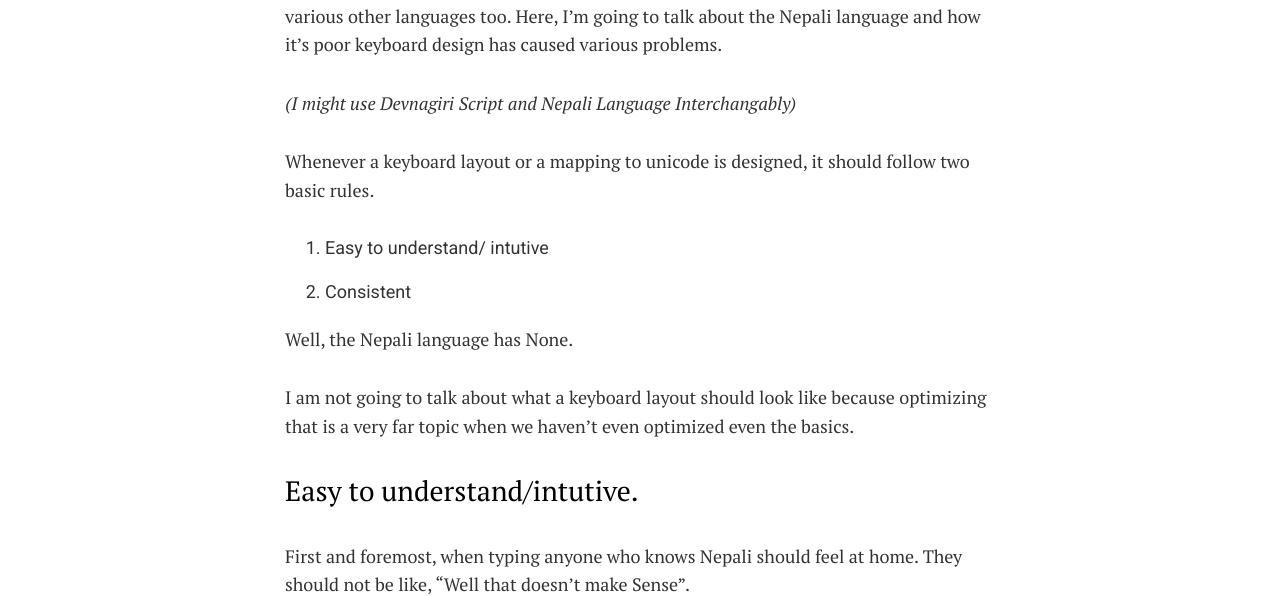
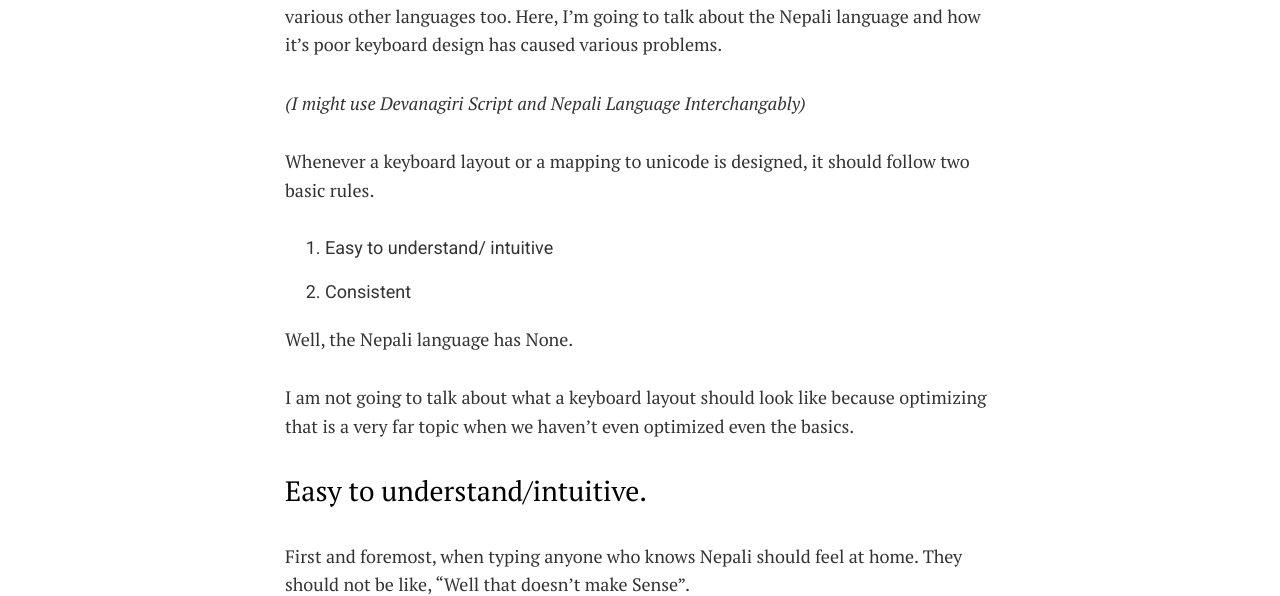
Before and after one commit to chinge55/chinge55.github.io, a Jekyll site: the page built from _posts/2022-04-07-nepali.markdown, in a window 1280 px wide and 900 px high, scrolled down 726 px. Shown: the part 169-765 px from the top of the window. Built offline with Jekyll 4.4.1, drawn with Linux system fonts in a browser that asks for light colours; comment, search, counter and statistics services are not loaded.

Commit message:
Update nepali Post, fixed typo

```diff
--- a/_posts/2022-04-07-nepali.markdown
+++ b/_posts/2022-04-07-nepali.markdown
@@ -8,18 +8,18 @@ tags: [Programming, Neural Network, Language, Nepali]
 
 It's a well known fact that Keyboards were designed for English language. With the advent of computers in various other purposes, people started to use them for various other languages too. Here, I'm going to talk about the Nepali language and how it's poor keyboard design has caused various problems.
 
-*(I might use Devnagiri Script and Nepali Language Interchangably)*
+*(I might use Devanagiri Script and Nepali Language Interchangably)*
 
 Whenever a keyboard layout or a mapping to unicode is designed, it should follow two basic rules.
 
-1. Easy to understand/ intutive
+1. Easy to understand/ intuitive
 2. Consistent
 
 Well, the Nepali language has None.
 
 I am not going to talk about what a keyboard layout should look like because optimizing that is a very far topic when we haven't even optimized even the basics.
 
-## Easy to understand/intutive.
+## Easy to understand/intuitive.
 
 First and foremost, when typing anyone who knows Nepali should feel at home. They should not be like, "Well that doesn't make Sense".
 
```
